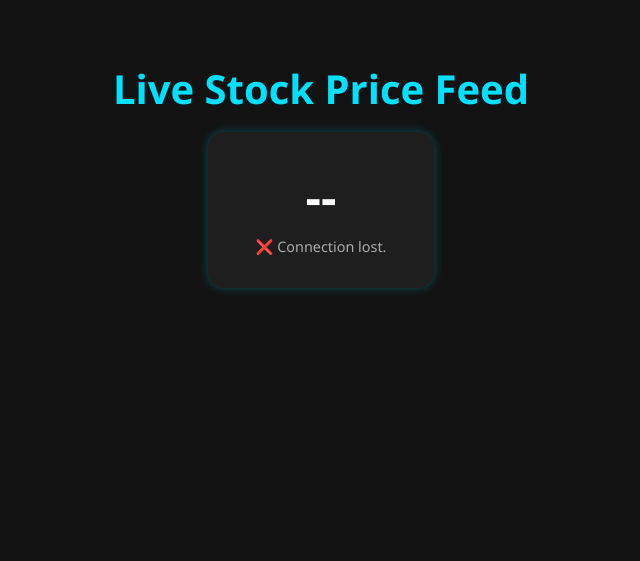
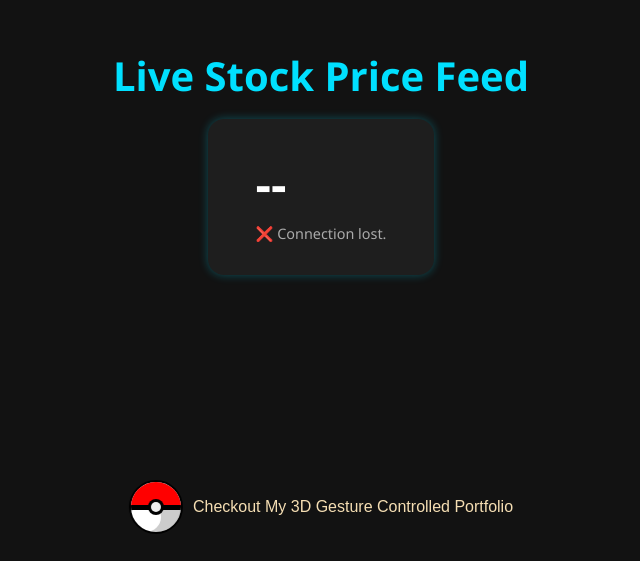
Before and after one commit to kartikmandhan/sse-stock-events, a website: page public/index.html in a window 1280 px wide. Shown: the part 239-800 px from the top of the page, without its empty margins (319-959 px from the left). Drawn offline with Linux system fonts and the light colour scheme; no server answers.

Commit message:
fix: portfolio reference

```diff
--- a/public/index.html
+++ b/public/index.html
@@ -4,10 +4,15 @@
 <head>
     <meta charset="UTF-8" />
     <title>📈 Live Stock Price</title>
+    <link rel="stylesheet" href="style.css">
+
     <style>
-        body {
+        * {
             margin: 0;
             padding: 0;
+        }
+
+        body {
             font-family: 'Segoe UI', sans-serif;
             background: #121212;
             color: #ffffff;
@@ -29,7 +34,6 @@
             padding: 2rem 3rem;
             border-radius: 1rem;
             box-shadow: 0 0 10px rgba(0, 224, 255, 0.3);
-            text-align: center;
             transition: all 0.3s ease-in-out;
         }
 
@@ -53,6 +57,7 @@
             color: #aaa;
         }
     </style>
+
 </head>
 
 <body>
@@ -60,6 +65,14 @@
     <div class="price-box">
         <div id="price" class="price">--</div>
         <div id="time" class="timestamp">Waiting for updates...</div>
+        <a href="https://kartikmandhang.netlify.app/" target="_blank"
+            style="position: absolute; bottom: 0; left: 50%; display: flex; flex-direction: row; align-items: center; transform: translate(-50%,-50%);">
+            <div class="pokeball">
+                <div class="pokeball__button"></div>
+            </div>
+
+            <p class="buttonText">Checkout My 3D Gesture Controlled Portfolio</p>
+        </a>
     </div>
 
     <script>
--- /dev/null
+++ b/public/style.css
@@ -0,0 +1,103 @@
+.pokeball {
+  position: relative;
+  width: 50px;
+  height: 50px;
+  background: #fff;
+  border: 2px solid #000;
+  border-radius: 50%;
+  overflow: hidden;
+  box-shadow: inset -10px 10px 0 10px #ccc;
+  animation: shake 1.25s cubic-bezier(0.36, 0.07, 0.19, 0.97) infinite;
+  /* animation-play-state: paused; */
+  cursor: pointer;
+}
+
+.buttonText:hover {
+  text-shadow: 0 0 10px rgba(255, 255, 255, 0.8),
+    0 0 20px rgba(255, 255, 255, 0.6), 0 0 30px rgba(255, 255, 255, 0.4); /* Text shadow on hover */
+}
+a:link {
+  text-decoration: none;
+}
+
+a:visited {
+  text-decoration: none;
+}
+.buttonText {
+  color: wheat;
+  font-family: fantasy;
+  text-decoration: none;
+  margin-left: 10px;
+}
+@keyframes shake {
+  0% {
+    transform: translate(0, 0) rotate(0);
+  }
+
+  20% {
+    transform: translate(-10px, 0) rotate(-20deg);
+  }
+
+  30% {
+    transform: translate(10px, 0) rotate(20deg);
+  }
+
+  50% {
+    transform: translate(-10px, 0) rotate(-10deg);
+  }
+
+  60% {
+    transform: translate(10px, 0) rotate(10deg);
+  }
+
+  100% {
+    transform: translate(0, 0) rotate(0);
+  }
+}
+
+.pokeball::before,
+.pokeball::after {
+  content: "";
+  position: absolute;
+}
+
+.pokeball::before {
+  background: red;
+  width: 100%;
+  height: 50%;
+}
+
+.pokeball::after {
+  top: calc(50% - 2.5px);
+  width: 100%;
+  height: 5px;
+  background: #000;
+}
+
+.pokeball__button {
+  position: absolute;
+  top: calc(50% - 5px);
+  left: calc(50% - 5px);
+  width: 10px;
+  height: 10px;
+  background: #fff;
+  border-radius: 50%;
+  z-index: 10;
+  box-shadow: 0 0 0 3px black;
+  animation: blink 0.5s alternate infinite;
+  animation-play-state: paused;
+}
+
+.pokeball:hover .pokeball__button {
+  animation-play-state: running;
+}
+
+@keyframes blink {
+  from {
+    background: #eee;
+  }
+
+  to {
+    background: #e74c3c;
+  }
+}
```
